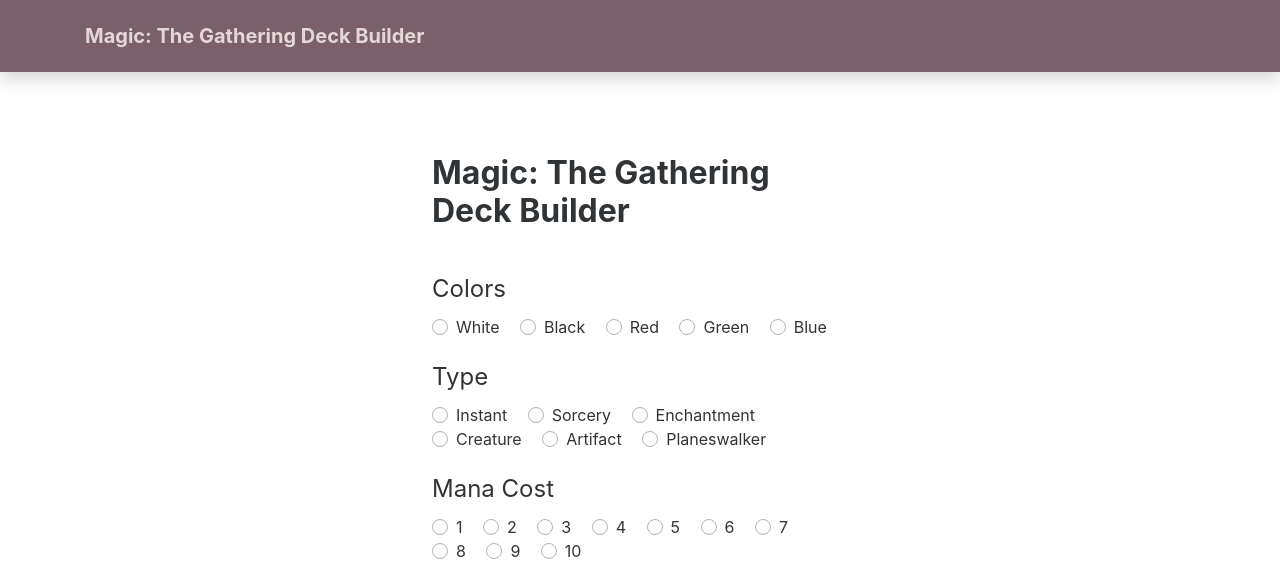
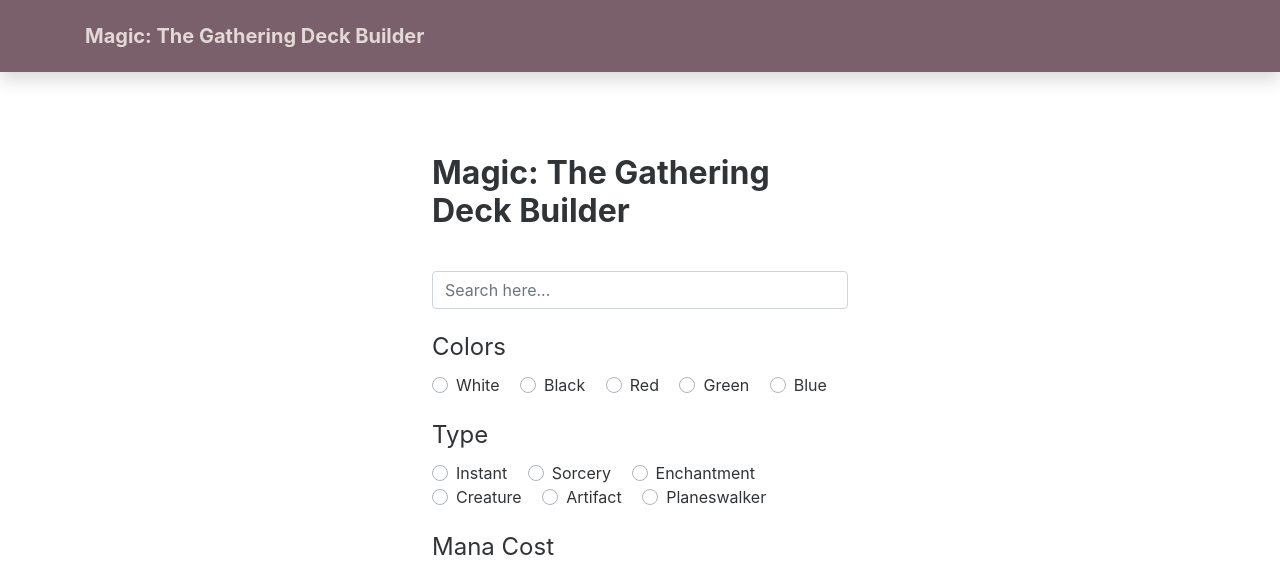
Before and after one commit to arumz/Magic-The-Gathering-Final, a website: page index.html in a window 1280 px wide. Shown: the top 570 px of the page. Drawn offline with Linux system fonts and the light colour scheme; no server answers.

Commit message:
This is a working database version

```diff
--- a/assets/js/app.js
+++ b/assets/js/app.js
@@ -1,5 +1,7 @@
 (function() {
-    // get elements
+
+// get elements
+
 
     const white = document.getElementById('color-white');
     const black = document.getElementById('color-black');
--- a/assets/js/init-firebase.js
+++ b/assets/js/init-firebase.js
@@ -14,6 +14,9 @@
 var cardsRef = database.collection("cards").get().then((querySnapshot) => {
     querySnapshot.forEach((doc) => {
 
+
+        console.log(doc.data()["name"]);
+
         return doc.data();
     })
 });
--- a/index.html
+++ b/index.html
@@ -27,7 +27,7 @@
         <h2>Magic: The Gathering Deck Builder</h2>
         <div class="form-group">
           <!-- Start: Bootstrap 4's Custom Radios & checkboxes -->
-          <!--<div><input class="form-control" type="search" placeholder="Search here...">-->
+          <div><input class="form-control" type="search" placeholder="Search here...">
             <fieldset style="margin-top: 20px;margin-bottom: 20px;">
               <legend>Colors</legend>
               <div class="custom-control custom-radio custom-control-inline"><input type="radio" name="colors" id="color-white" class="custom-control-input color" value="W"><label class="custom-control-label" for="color-white">White</label></div>
```
